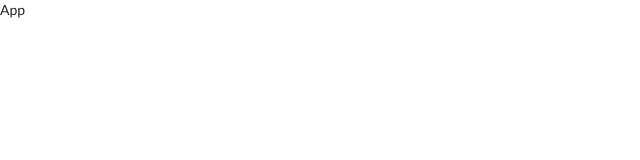
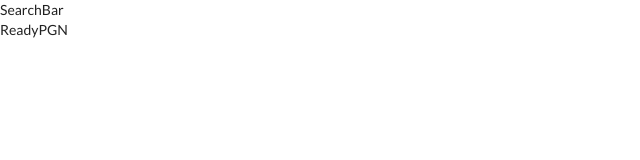
Before and after one commit to satrancci/pgn-downloader, a React (Create React App) app: page / in a window 1280 px wide. Shown: the top 160 px of the page, without its empty margins (0-640 px from the left). Built offline with nearby package versions, Linux system fonts and the light colour scheme.

Commit message:
add SearchBar and ReadyPGN boilerplate components

```diff
--- a/src/components/App.js
+++ b/src/components/App.js
@@ -1,7 +1,14 @@
 import React from 'react';
+import SearchBar from './SearchBar';
+import ReadyPGN from './ReadyPGN';
 
 const App = () => {
-    return <div>App</div>;
+    return (
+    <div>
+        <SearchBar />
+        <ReadyPGN />
+    </div>
+    )
 };
 
 export default App;
--- /dev/null
+++ b/src/components/ReadyPGN.js
@@ -0,0 +1,7 @@
+import React from 'react';
+
+const ReadyPGN = () => {
+    return <div>ReadyPGN</div>
+};
+
+export default ReadyPGN;
--- /dev/null
+++ b/src/components/SearchBar.js
@@ -0,0 +1,7 @@
+import React from 'react';
+
+const SearchBar = () => {
+    return <div>SearchBar</div>
+};
+
+export default SearchBar;
```
Also changed, not shown: 1 other file (tests, documents, lock files or other folders).
